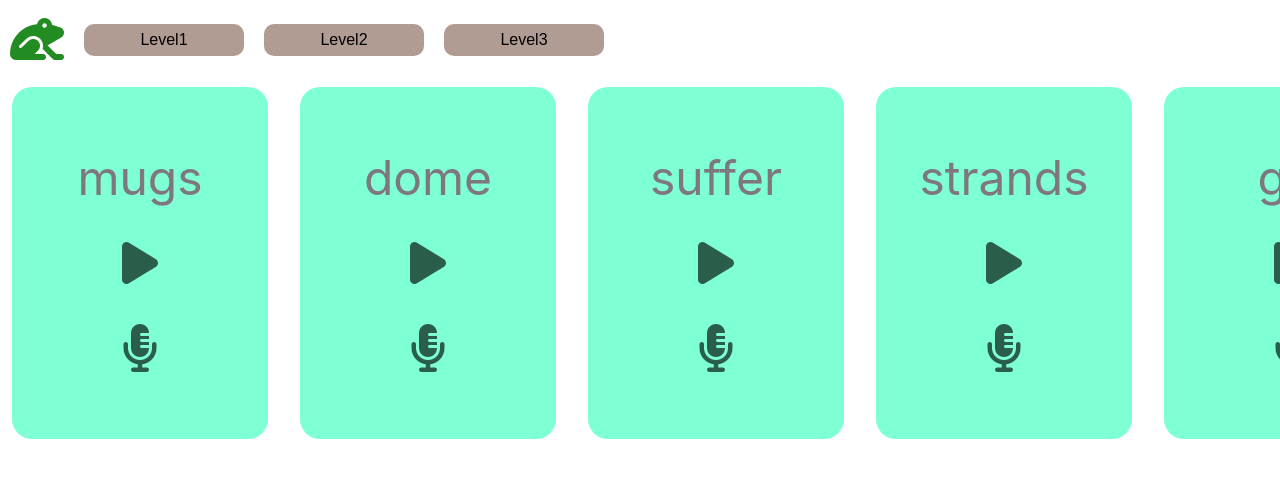
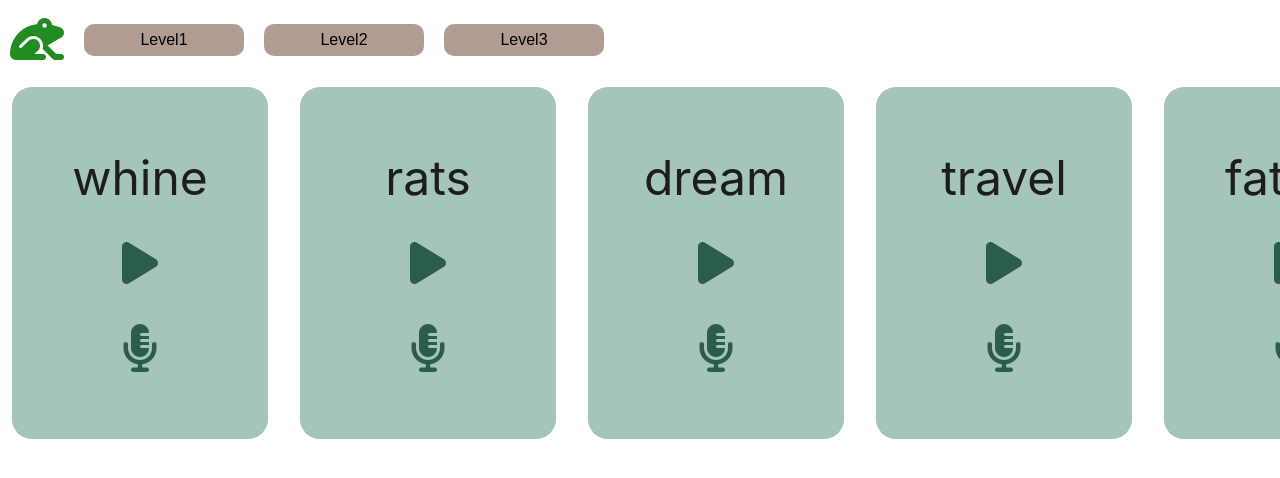
Before and after one commit to shortdaddy0711/spelling-bee, a React (Create React App) app: page / in a window 1280 px wide. Shown: the top 478 px of the page. Built offline with nearby package versions, Linux system fonts and the light colour scheme.

Commit message:
add diff module to compare answers

```diff
--- a/package.json
+++ b/package.json
@@ -6,6 +6,7 @@
     "@testing-library/jest-dom": "^5.11.9",
     "@testing-library/react": "^11.2.5",
     "@testing-library/user-event": "^12.8.3",
+    "diff": "^5.0.0",
     "react": "^17.0.1",
     "react-dom": "^17.0.1",
     "react-scripts": "4.0.3",
--- a/src/App.css
+++ b/src/App.css
@@ -28,40 +28,44 @@
 	align-items: center;
 }
 
-.word-list1 {
+.level1 {
 	display: inline-flex;
 	flex-direction: column;
 	margin: 1em;
 	width: 12em;
 	height: 18em;
-	background-color: aquamarine;
+	background-color: rgb(165, 197, 186);
+	border-radius: 20px;
+	padding: 2em;
+	align-items: center;
+	justify-content: space-evenly;
+	border-color: #7e777e;
+}
+
+.level2 {
+	display: inline-flex;
+	flex-direction: column;
+	margin: 1em;
+	width: 12em;
+	height: 18em;
+	background-color: rgb(211, 180, 104);
 	border-radius: 20px;
 	padding: 2em;
 	align-items: center;
 	justify-content: space-evenly;
 }
 
-.word-list2 {
-	display: inline-block;
-	width: 10em;
-	height: 3em;
+.level3 {
+	display: inline-flex;
+	flex-direction: column;
+	margin: 1em;
+	width: 12em;
+	height: 18em;
+	background-color: rgb(130, 160, 185);
+	border-radius: 20px;
+	padding: 2em;
 	align-items: center;
-	font-size: 23px;
-	background-color: goldenrod;
-	border-radius: 10px;
-	border-width: 0;
-}
-
-.word-list3 {
-	display: inline;
-	margin: 10px;
-	width: 10em;
-	height: 3em;
-	align-items: center;
-	font-size: 23px;
-	background-color: steelblue;
-	border-radius: 10px;
-	border: none;
+	justify-content: space-evenly;
 }
 
 .btn-level {
@@ -71,14 +75,13 @@
 	font-size: 1em;
 	background-color: rgb(177, 156, 148);
 	border-radius: 10px;
-	border-width: 0;
+	border: none;
 	text-align: center;
-
 }
 
 .logo {
 	margin: 10px;
-	font-size:3em;
+	font-size: 3em;
 	/* background-color: rgb(177, 156, 148); */
 	border-radius: 10px;
 	border-width: 0;
@@ -88,14 +91,21 @@
 
 .word-element {
 	font-size: 3em;
-	color: #7e777e;
+	color: #1d1d1d;
 	text-align: center;
 }
 
-.btn-show {
+.btn-control {
 	font-size: 3em;
 	background: none;
 	border: none;
 	text-align: center;
 	color: rgb(43, 94, 74);
 }
+
+button:active {
+outline: none;
+border: none;
+}
+
+button:focus {outline:0;}
--- a/src/App.js
+++ b/src/App.js
@@ -2,9 +2,9 @@ import Words from './Words';
 
 function App() {
 	return (
-		<div>
+		<>
 			<Words />
-		</div>
+		</>
 	);
 }
 
--- a/src/Words.js
+++ b/src/Words.js
@@ -1,4 +1,5 @@
 import React, { useState } from 'react';
+import { diffChars } from 'diff';
 import Arr from './wordlist.js';
 import './App.css';
 
@@ -36,110 +37,115 @@ const handlePlay = async (e) => {
 		.catch(handleError);
 };
 
-
-const handleSpeech = (e) => {
+const handleSpeech = (event) => {
 	const speech = window.webkitSpeechRecognition;
 
 	const recog = new speech();
 
 	recog.onstart = () => {
-		console.log("voice recognition is on!");
-	}
+		console.log('voice recognition is on!');
+	};
 
 	recog.onspeechend = () => {
 		recog.stop();
-		console.log("voice recognition is over!")
-	}
+		console.log('voice recognition is over!');
+	};
 
 	recog.onresult = (e) => {
 		const index = e.resultIndex;
-		const transcript = e.results[index][0].transcript;
-		console.log(transcript);
-	}
+		const transcript = e.results[index][0].transcript
+			.split(' ')
+			.join('')
+			.toLowerCase();
+		const word = event.target.closest('button').value;
+		console.log(word, ' : ', transcript);
+		const diff = diffChars(word, transcript, true);
+		let result = [];
+		diff.forEach((part) => {
+			// green for additions, red for deletions
+			// grey for common parts
+			result.push(
+				part.added
+					? `+${part.value}`
+					: part.removed
+					? `-${part.value}`
+					: ''
+			);
+		});
+		console.log(result);
+
+		console.log(diff);
+		// console.log(transcript);
+		return;
+	};
 
 	recog.start();
-}
+};
 
 const Words = () => {
-	const arr1 = [...Arr.str1]
-		.sort(() => Math.random() - Math.random())
-		.slice(0, 20);
-	const arr2 = [...Arr.str2]
-		.sort(() => Math.random() - Math.random())
-		.slice(0, 20);
-	const arr3 = [...Arr.str3]
+
+	const [level, setLevel] = useState('level1');
+
+	let words = Arr[level]
 		.sort(() => Math.random() - Math.random())
 		.slice(0, 20);
 
-	const [level, setLevel] = useState(1);
+	// useEffect(() => {
+	// 	// eslint-disable-next-line react-hooks/exhaustive-deps
+	// 	words = Arr[level]
+	// 		.sort(() => Math.random() - Math.random())
+	// 		.slice(0, 20);
+	// 	console.log(words);
+	// });
 
 	return (
 		<>
 			<div className='header'>
 				<div className='logo'>
-					<i class='fas fa-frog'></i>
+					<i className='fas fa-frog'></i>
 				</div>
-				<button className='btn-level' onClick={() => setLevel(1)}>
+				<button
+					className='btn-level'
+					onClick={() => setLevel('level1')}
+				>
 					Level1
 				</button>
-				<button className='btn-level' onClick={() => setLevel(2)}>
+				<button
+					className='btn-level'
+					onClick={() => setLevel('level2')}
+				>
 					Level2
 				</button>
-				<button className='btn-level' onClick={() => setLevel(3)}>
+				<button
+					className='btn-level'
+					onClick={() => setLevel('level3')}
+				>
 					Level3
 				</button>
 			</div>
-			<div>
 			<div className='container'>
-					{level === 1
-						? arr1.map((word) => (
-								<div className='word-list1'>
-									<div className='word-element' key={word}>
-										{word}
-									</div>
+				{words.map((word) => (
+					<div className={level} key={word}>
+						<div className='word-element'>{word}</div>
 						<button
-										className='btn-show'
+							className='btn-control'
 							onClick={handlePlay}
 							value={word}
 						>
-										<i class='fas fa-play'></i>
+							<i className='fas fa-play'></i>
 						</button>
 						<button
-										className='btn-show'
+							className='btn-control'
 							onClick={handleSpeech}
+							value={word}
 						>
-										<i class='fas fa-microphone-alt'></i>
+							<i className='fas fa-microphone-alt'></i>
 						</button>
 					</div>
-						  ))
-						: ''}
-				</div>
-				{/* <div>
-					{level === 2
-						? arr2.map((word) => (
-								<button
-									onClick={handleClick}
-									className='word-list2'
-									key={word}
-								>
-									{word}
-								</button>
-						  ))
-						: ''}
+				))}
 			</div>
 			<div>
-					{level === 3
-						? arr3.map((word) => (
-								<button
-									onClick={handleClick}
-									className='word-list3'
-									key={word}
-								>
-									{word}
-								</button>
-						  ))
-						: ''}
-				</div> */}
+				{}
 			</div>
 		</>
 	);
--- a/src/wordlist.js
+++ b/src/wordlist.js
@@ -6,8 +6,9 @@ const str2 = `career athlete sighed duo either else afraid billow bison squid ra
 const str3 = `trophy swirled worse repress chose prepare antsy Canada dangerous teeter coveralls tumbling banners plush record slate ruins oncoming tourists splutter inwardly bough glisten opposite activists scarcely mustard runes formation unnoticed chef subtitles lento opus FORTRAN binary treble feta terraced stealthily berth mantle fountain contingent Oregon lurching fester dissuade leachcranky amount sandwich clothes belle percent hover toga pluck chives ponytail cradlehumor bridge drape Mexico flimsy laughter helmet mobility listlessly accuse instrument commute stretcher cruel convince previous agreement crease fragment Scandinavia pedestrian tangents semicolon Baltic proverb Aztec ancestors deference streamlet curtly swerve purpose warden intoxicating profusion wrath`;
 
 const Arr = {
-	str1: str1.split(' '),
-	str2: str2.split(' '),
-	str3: str3.split(' '),
+	level1: str1.split(' '),
+	level2: str2.split(' '),
+	level3: str3.split(' '),
+	default: [],
 };
 export default Arr;
```
Also changed, not shown: 1 other file (tests, documents, lock files or other folders). Lines whose indentation alone changed are shown as unchanged.
